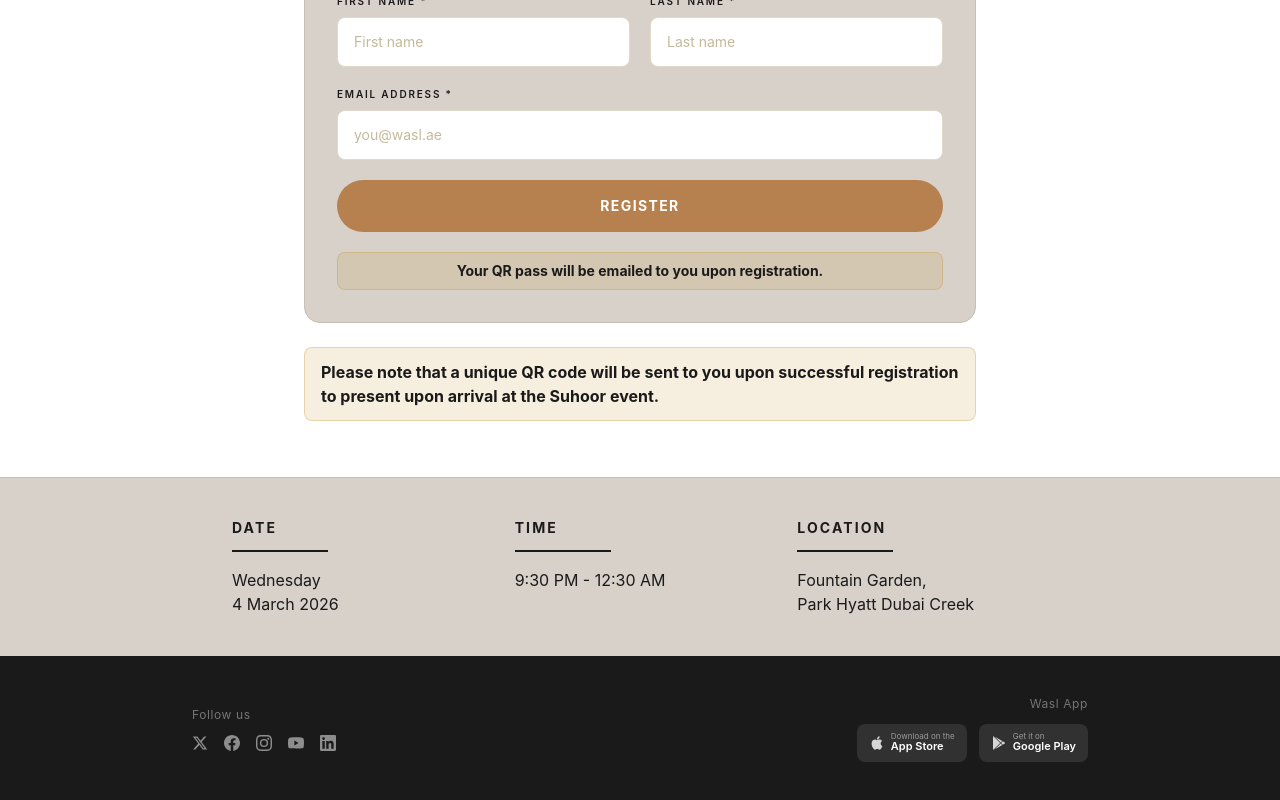
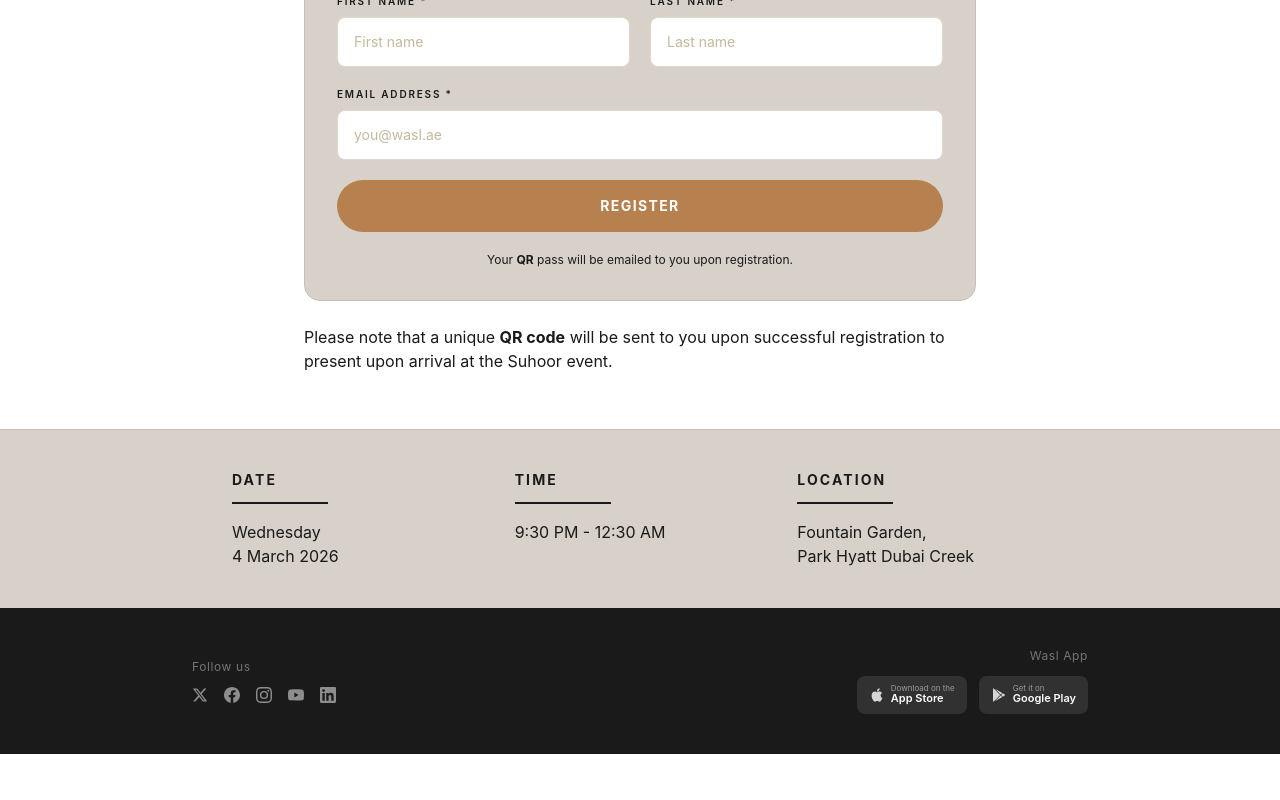
Before and after one commit to pranshu0604/wasl-qr, a Next.js app: page / in a window 1280 px wide. Shown: the part 714-1514 px from the top of the page. After the commit the page ends 1468 px from the top, so only its background shows below. Built offline with nearby package versions, Linux system fonts and the light colour scheme.

Commit message:
changes 6

```diff
--- a/src/app/page.tsx
+++ b/src/app/page.tsx
@@ -158,14 +158,14 @@ export default function LandingPage() {
                   )}
                 </button>
 
-                <p className="text-center text-[#1a1a1a] text-sm font-bold mt-3 bg-[#c4952a]/15 border border-[#c4952a]/30 rounded-lg py-2 px-3">
-                  Your QR pass will be emailed to you upon registration.
+                <p className="text-center text-[#1a1a1a] text-xs mt-2">
+                  Your <strong>QR</strong> pass will be emailed to you upon registration.
                 </p>
               </form>
             </div>
 
-            <p className="text-[#1a1a1a] text-sm sm:text-base font-bold leading-relaxed mt-6 bg-[#c4952a]/15 border border-[#c4952a]/30 rounded-lg py-3 px-4">
-              Please note that a unique QR code will be sent to you upon successful
+            <p className="text-[#1a1a1a] text-sm sm:text-base leading-relaxed mt-6">
+              Please note that a unique <strong>QR code</strong> will be sent to you upon successful
               registration to present upon arrival at the Suhoor event.
             </p>
           </div>
```
